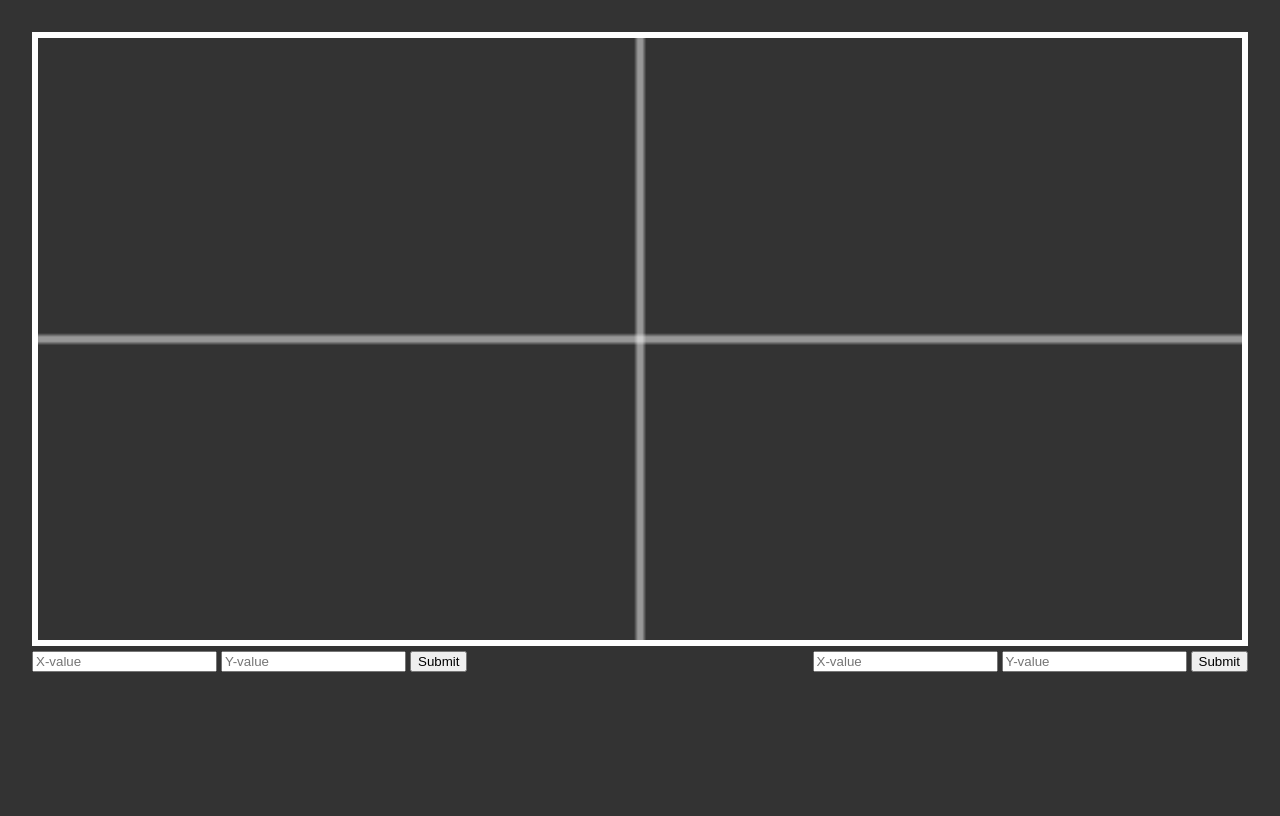
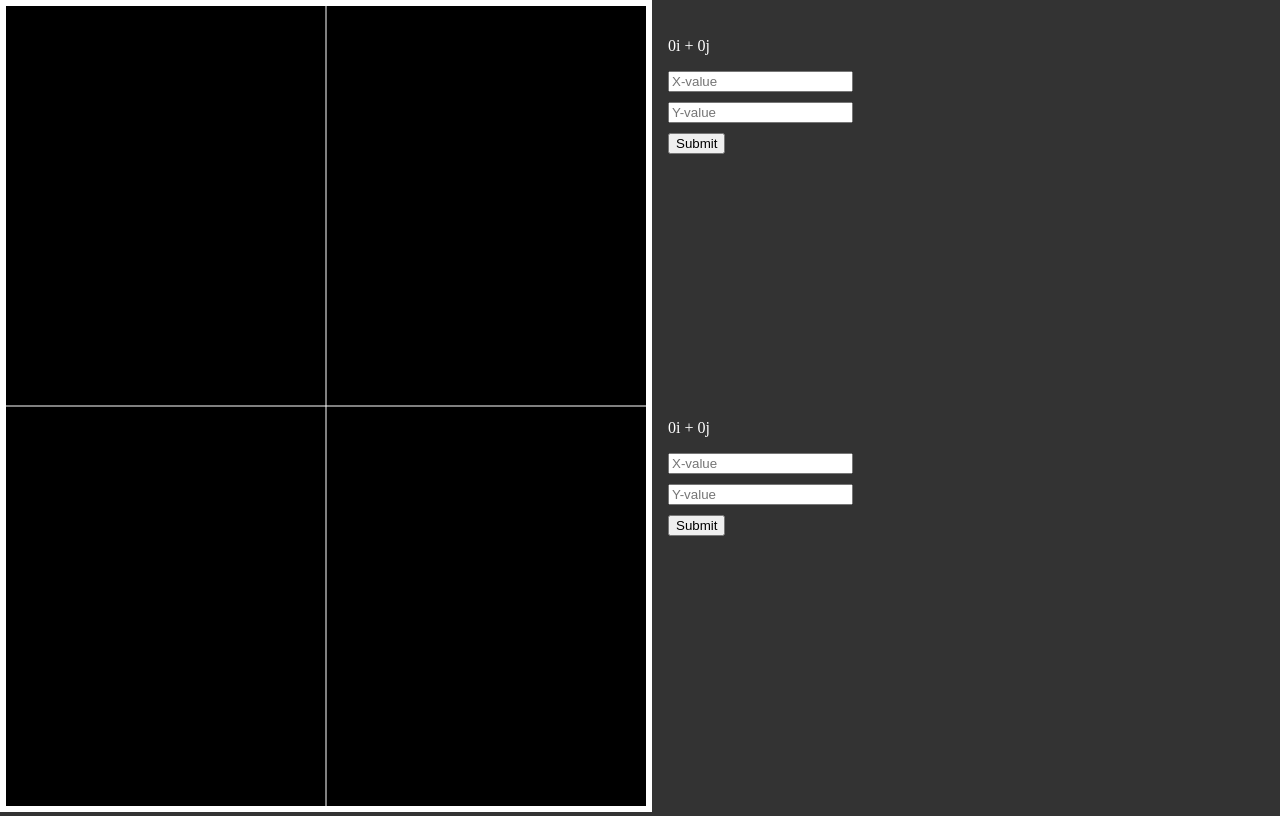
Before and after one commit to sm-harun/Vector-Plane, a plain HTML site: page index.html in a window 1280 px wide. Drawn offline with Linux system fonts and the light colour scheme.

Commit message:
Added better UI

```diff
--- a/index.html
+++ b/index.html
@@ -7,18 +7,25 @@
     <link rel="stylesheet" href="./styles/mainStyles.css"/>
 </head>
 <body>
-    <canvas id="main-canvas"></canvas>
+
+    <div id="canvas-container">
+        <canvas id="main-canvas"></canvas>
+    </div>
+
     <section id="inputs">
         <div id="first-vector">
+            <p id="first-vector-text">0i + 0j</p>
             <input type="number" id="first-vector-x" placeholder="X-value">
             <input type="number" id="first-vector-y" placeholder="Y-value">
             <button id="first-vector-button">Submit</button>
         </div>
         <div id="second-vector">
+            <p id="second-vector-text">0i + 0j</p>
             <input type="number" id="second-vector-x" placeholder="X-value">
             <input type="number" id="second-vector-y" placeholder="Y-value">
             <button id="second-vector-button">Submit</button>
         </div>
     </section>
+
 </body>
 </html>
--- a/src/main.js
+++ b/src/main.js
@@ -1,4 +1,15 @@
 class Plane {
+
+    // this.vectorA = {
+    //     xPos: null,
+    //     yPos: null,
+    // }
+
+    // this.vectorB = {
+    //     xPos: null,
+    //     yPos: null,
+    // }
+
     constructor(context, canvasWidth, canvasHeight, divisions) {
         this.context = context;
 
@@ -26,12 +37,27 @@ class Plane {
         this.context.closePath();
     }
 
-    drawVector(x, y, color) {
+    drawVector(x, y, vector) {
+
         this.context.beginPath();
-        this.context.strokeStyle = color;
+
+        if (vector == "A") {
+            this.context.strokeStyle = "red";
+        } else if (vector == "B") {
+            this.context.strokeStyle = "blue";
+        }
 
         this.context.moveTo(this.xOrigin, this.yOrigin);
         this.context.lineTo(this.xOrigin + x*this.divisions, this.yOrigin - y*this.divisions);
+
+        // It saves the coords of the vector to erase them easily later.
+        // if (vector == "A") {
+        //     vectorA.xPos = this.xOrigin + x*this.divisions;
+        //     vectorA.yPos = this.yOrigin - y*this.divisions;
+        // } else if (vector == "B") {
+        //     vectorA.xPos = this.xOrigin + x*this.divisions;
+        //     vectorA.yPos = this.yOrigin - y*this.divisions;
+        // }
 
         this.context.stroke();
         this.context.closePath();
@@ -40,6 +66,9 @@ class Plane {
 
 let canvas = document.getElementById("main-canvas");
 let cxt = canvas.getContext("2d");
+
+canvas.width = window.innerWidth/2;
+canvas.height = window.innerHeight;
 
 let plane = new Plane(cxt, canvas.width, canvas.height, 20);
 
@@ -53,12 +82,18 @@ firstVectorButton.addEventListener("click", function() {
     let xCord = document.getElementById("first-vector-x").value;
     let yCord = document.getElementById("first-vector-y").value;
 
-    plane.drawVector(xCord, yCord, "red");
+    plane.drawVector(xCord, yCord, "A");
+
+    let text = document.getElementById("first-vector-text");
+    text.textContent = xCord + "i + " + yCord + "j";
 });
 
 secondVectorButton.addEventListener("click", function() {
     let xCord = document.getElementById("second-vector-x").value;
     let yCord = document.getElementById("second-vector-y").value;
 
-    plane.drawVector(xCord, yCord, "blue");
+    plane.drawVector(xCord, yCord, "B");
+
+    let text = document.getElementById("second-vector-text");
+    text.textContent = xCord + "i + " + yCord + "j";
 });
--- a/styles/mainStyles.css
+++ b/styles/mainStyles.css
@@ -1,25 +1,46 @@
+*,*:before,*:after {
+    box-sizing: border-box;
+}
+
 body {
     margin: 0;
-    padding: 2rem;
-    box-sizing: border-box;
 
     height: 100vh;
     width: 100vw;
     background-color: #333;
 
     display: flex;
+}
+
+p {
+    color: white;
+}
+
+#canvas-container {
+    flex: 1;
+    height: 100%;
+}
+
+#canvas-container canvas {
+    border: .4rem solid white;
+    background-color: black;
+}
+
+#inputs {
+    flex: 1;
+    margin-top: 5px;
+    padding: 1rem;
+
+    display: flex;
     flex-direction: column;
 }
 
-#main-canvas {
-    border: .4rem solid white;
+#first-vector, #second-vector {
+    flex: 1;
+    width: 100%;
 }
 
-#inputs {
-    margin-top: 5px;
-    display: flex;
+#inputs input, button {
+    display: block;
+    margin-top: 10px;
 }
-
-#second-vector {
-    margin-left: auto;
-}
```
